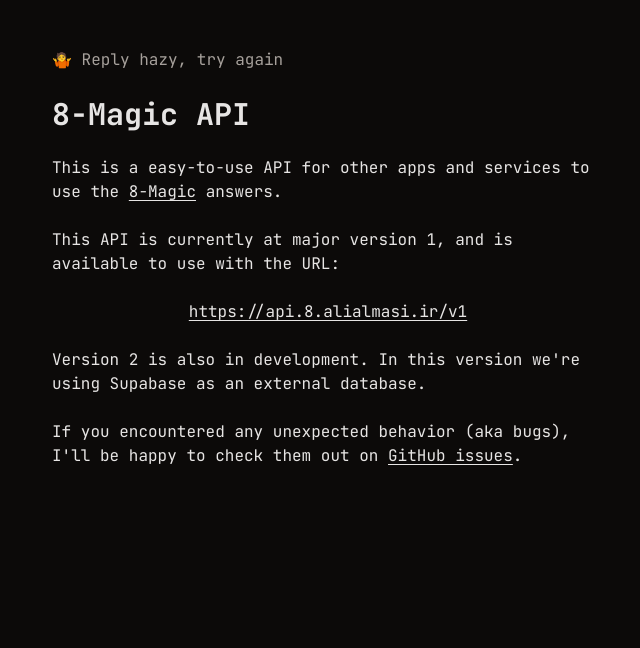
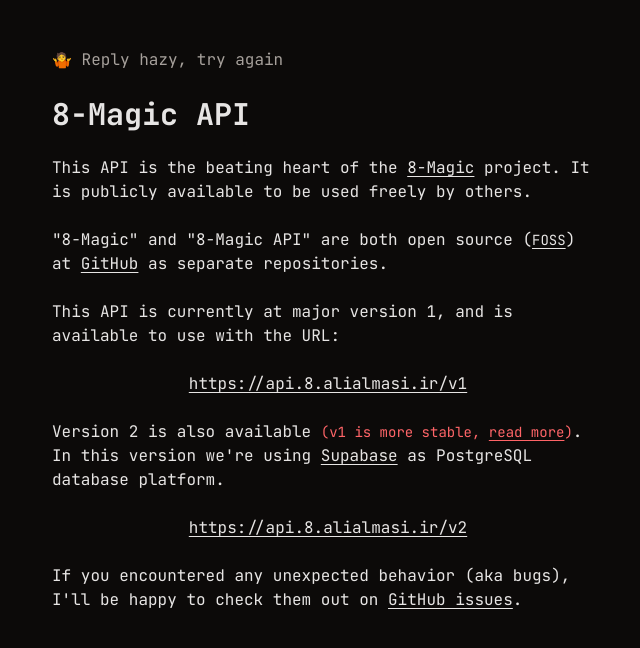
Before and after one commit to 8-Magic/8-magic-api, a Next.js app: page / in a window 1280 px wide. Shown: the top 648 px of the page, without its empty margins (312-952 px from the left). Built offline with nearby package versions, Linux system fonts and the light colour scheme.

Commit message:
update: styles and docs

```diff
--- a/src/app/page.tsx
+++ b/src/app/page.tsx
@@ -6,28 +6,56 @@
 		<>
 			<h1 className="header-1">8-Magic API</h1>
 			<p>
-				This is a easy-to-use API for other apps and services to use the{" "}
+				This API is the beating heart of the{" "}
 				<Link href="https://8.alialmasi.ir" className="link">
 					8-Magic
 				</Link>{" "}
-				answers.
+				project. It is publicly available to be used freely by others.
+			</p>
+			<p>
+				&quot;8-Magic&quot; and &quot;8-Magic API&quot; are both open source (
+				<Link
+					href="https://en.wikipedia.org/wiki/Free_and_open-source_software"
+					className="link text-sm"
+				>
+					FOSS
+				</Link>
+				) at{" "}
+				<Link href="https://github.com/8-Magic" className="link">
+					GitHub
+				</Link>{" "}
+				as separate repositories.
 			</p>
 			<p>
 				This API is currently at major version 1, and is available to use with
 				the URL:
 			</p>
-			<Link href="/v1" className="link">
+			<Link href="https://api.8.alialmasi.ir/v1" className="link">
 				https://api.8.alialmasi.ir/v1
 			</Link>
 			<p>
-				Version 2 is also in development. In this version we&apos;re using
-				Supabase as an external database.
+				Version 2 is also available{" "}
+				<span className="text-sm text-red-400">
+					(v1 is more stable,{" "}
+					<Link href="https://api.8.alialmasi.ir/v2#attention" className="link">
+						read more
+					</Link>
+					)
+				</span>
+				. In this version we&apos;re using{" "}
+				<Link href="https://supabase.com" className="link">
+					Supabase
+				</Link>{" "}
+				as PostgreSQL database platform.
 			</p>
+			<Link href="https://api.8.alialmasi.ir/v2" className="link">
+				https://api.8.alialmasi.ir/v2
+			</Link>
 			<p>
 				If you encountered any unexpected behavior (aka bugs), I&apos;ll be
 				happy to check them out on{" "}
 				<Link
-					href="https://github.com/alialmasi/8-magic-api/issues"
+					href="https://github.com/8-Magic/8-magic-api/issues"
 					className="link"
 				>
 					GitHub issues
--- a/src/app/styles.css
+++ b/src/app/styles.css
@@ -56,3 +56,11 @@
 .code-line {
 	@apply px-1 bg-slate-800;
 }
+
+.blockquote {
+	@apply border-l-2 border-red-500 pl-4;
+}
+
+.blockquote .header-2 {
+	@apply text-red-500;
+}
--- a/src/app/v2/page.tsx
+++ b/src/app/v2/page.tsx
@@ -10,18 +10,16 @@
 	return (
 		<>
 			<h1 className="header-1">API version 2</h1>
+			<blockquote className="blockquote" id="attention">
+				<h2 className="header-2">Attention: v1 is more stable</h2>
+				<p>
+					This version is not experimental or in development, but it&apos;s not
+					as stable as v1. We recommend you to use v1, but you can still use v2.
+				</p>
+			</blockquote>
 			<p>
-				This version is not exprimental or in development, but it&apos;s not as
-				fully stable as v1. We recommend you to use v1 as it&apos;s more stable,
-				but you can still use it. We&apos;re using{" "}
-				<Link href="https://supabase.com" className="link">
-					Supabase
-				</Link>{" "}
-				as database provider.
-			</p>
-			<p>
-				This can help us to see more info (like how many times our API is being
-				used) and to have many more answer entries (which right now is{" "}
+				Using a database helps us to see more info (like how many times our API
+				is being used) and to have many more answer entries (which right now is{" "}
 				<Link href="/v2/answers/all" className="link">
 					{(await getAllAnswersLength()).all} answers
 				</Link>
```
